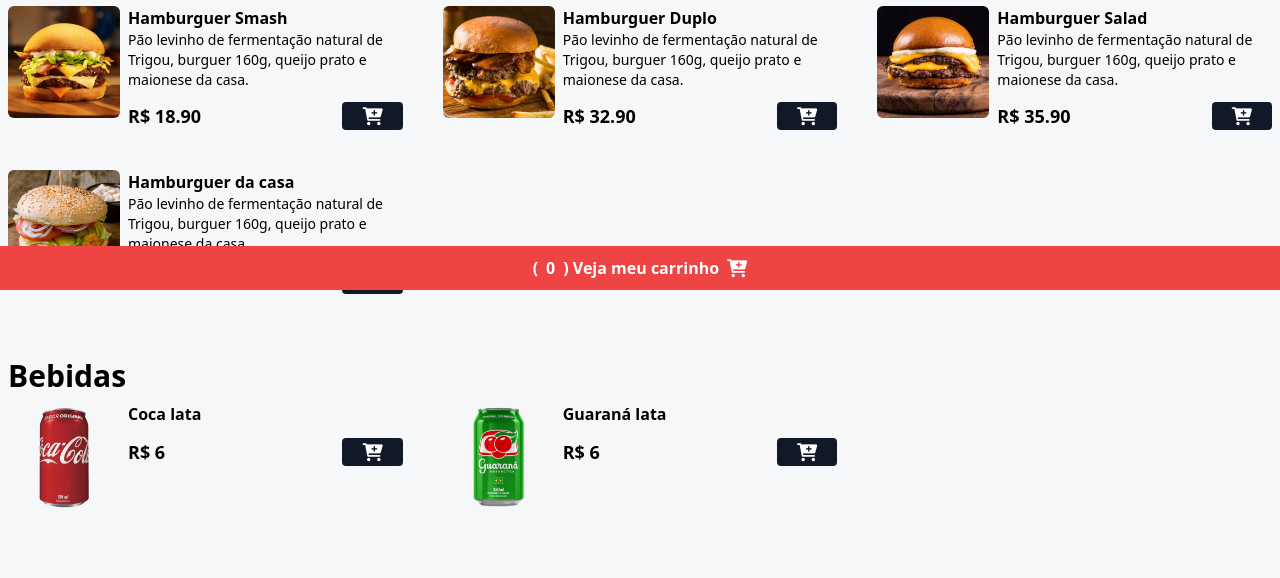
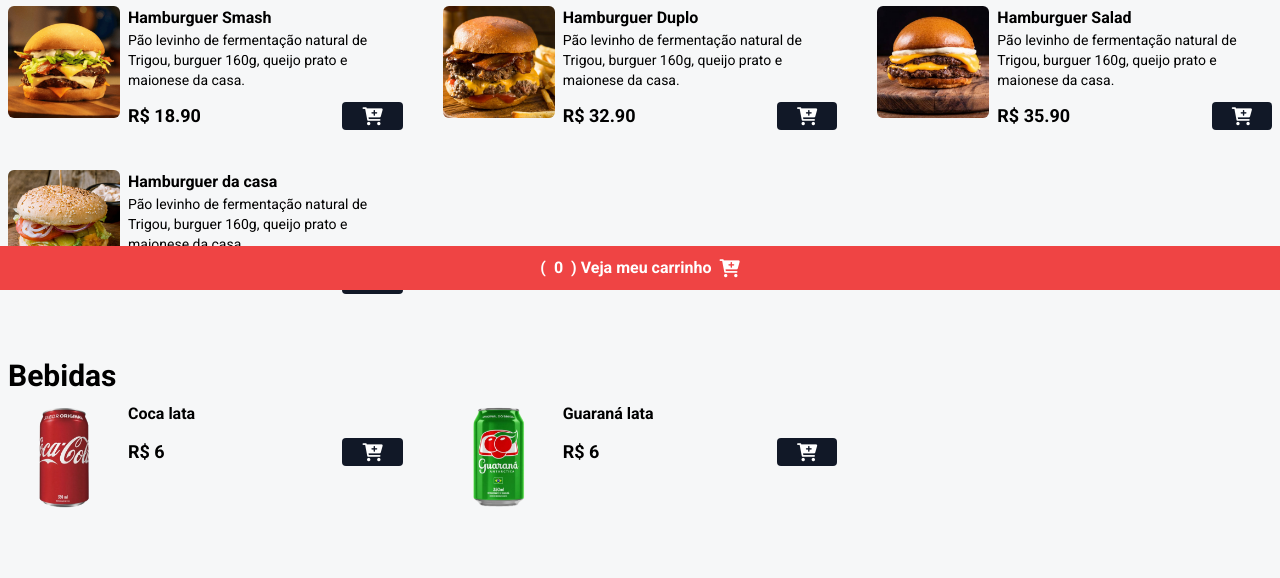
Before and after one commit to EderSouza93/cardapio, a website: page index.html in a window 1280 px wide. Shown: the part 510-1088 px from the top of the page. Drawn offline with Linux system fonts and the light colour scheme.

Commit message:
fonte alterada

```diff
--- a/index.html
+++ b/index.html
@@ -3,6 +3,9 @@
 <head>
 <meta charset="UTF-8" />
 <meta name="viewport" content="width=device-width, initial-scale=1.0" />
+<link rel="preconnect" href="https://fonts.googleapis.com"/>
+<link rel="preconnect" href="https://fonts.gstatic.com" crossorigin>
+<link href="https://fonts.googleapis.com/css2?family=Roboto:wght@400;500;700&display=swap" rel="stylesheet"/>
 <link
     rel="stylesheet"
     href="https://cdnjs.cloudflare.com/ajax/libs/font-awesome/6.0.0-beta3/css/all.min.css"
--- a/tailwind.config.js
+++ b/tailwind.config.js
@@ -2,6 +2,9 @@
 module.exports = {
   content: ["./**/*.{html,js}"],
   theme: {
+    fontFamily:{
+      'sans': ['Roboto', 'sans-serif']
+    },
     extend: {
       backgroundImage:{
         "home": "url('/assets/bg.png')"
```
Also changed, not shown: styles/output.css. Lines whose indentation alone changed are shown as unchanged.
